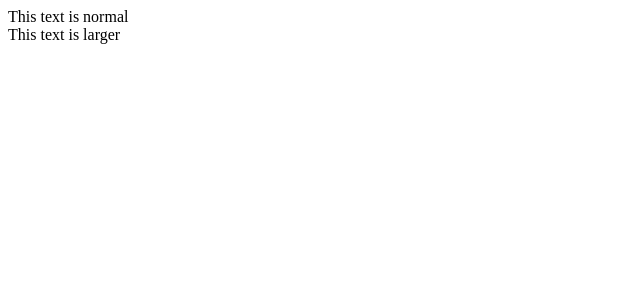
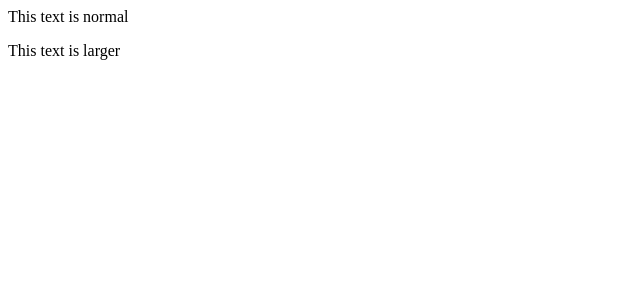
Before and after one commit to olehi94/webdraftt_angular, an Angular app: page / in a window 1280 px wide. Shown: the top 300 px of the page, without its empty margins (0-640 px from the left). Built offline with nearby package versions, Linux system fonts and the light colour scheme.

Commit message:
Attribute directives_1.

```diff
--- a/src/app/app.component.html
+++ b/src/app/app.component.html
@@ -1,2 +1,2 @@
 <div>This text is normal</div>
-<div appZoom>This text is larger</div>
+<p appZoom>This text is larger</p>
--- a/src/app/pages/zoom.directive.ts
+++ b/src/app/pages/zoom.directive.ts
@@ -1,13 +1,16 @@
-import {Directive, ElementRef, HostListener} from '@angular/core';
+import {Directive, ElementRef, HostListener, Input, Renderer2} from '@angular/core';
 
 @Directive({
   selector: '[appZoom]'
 })
 export class ZoomDirective {
-  private defaultSize: number;
 
-  constructor(private el: ElementRef) {
-    this.defaultSize = this.el.nativeElement.style.fontSize.replace('px', '');
+  private readonly defaultSize: number | string;
+
+  constructor(private el: ElementRef, private renderer: Renderer2) {
+    console.log(renderer);
+    // this.defaultSize = el.nativeElement.style.fontSize.replace('px', '');
+    this.defaultSize = getComputedStyle(el.nativeElement).fontSize.replace('px', '');
   }
 
   @HostListener('mouseover') onMouseEnter(): void {
@@ -15,7 +18,7 @@ export class ZoomDirective {
   }
 
   @HostListener('mouseout') onMouseLeave(): void {
-    this.setFontSize(this.defaultSize)
+    this.setFontSize(this.defaultSize);
   }
 
   setFontSize(size: number | string): void {
```
